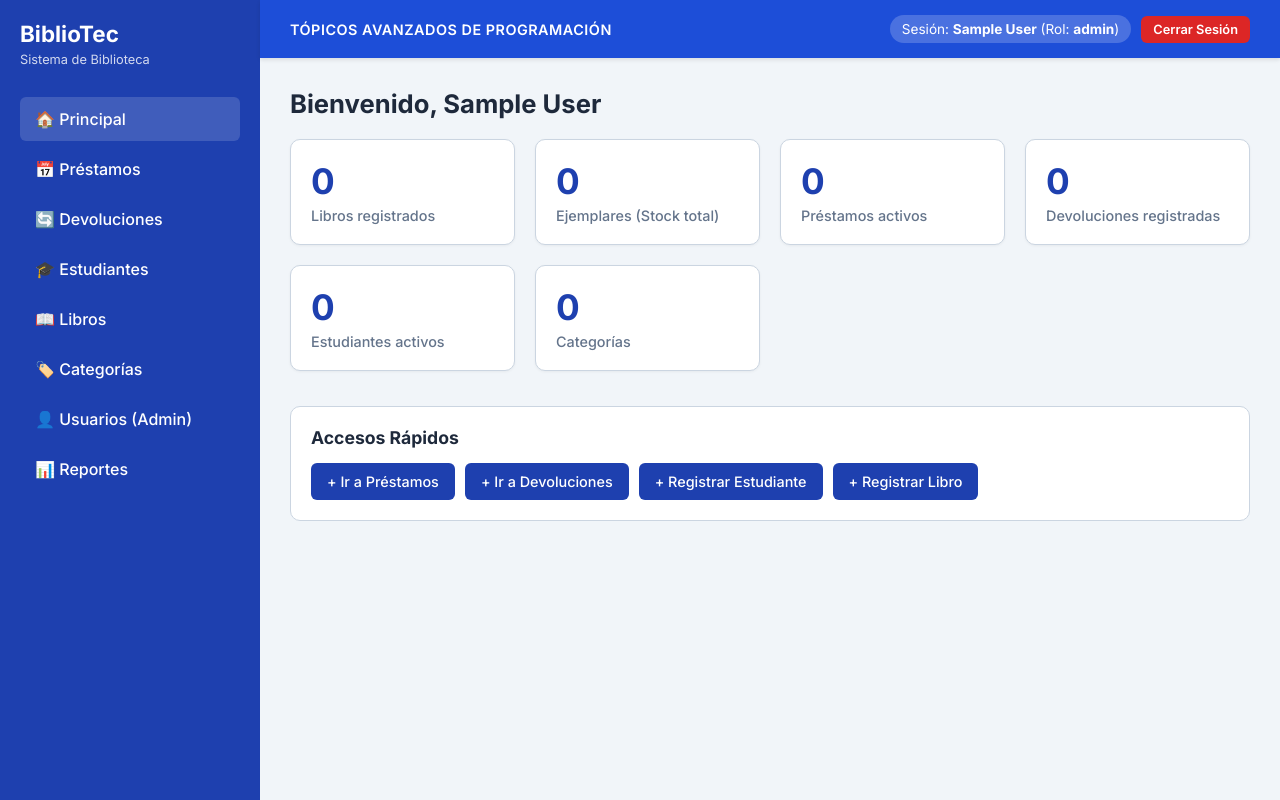
After one commit to SopaDePixel-dev/Bibliotec, a PHP site: page /dashboard_admin.php in a window 1280 px wide. The commit adds this page. Run offline with PHP 8.4, Linux system fonts and the light colour scheme; the visitor is signed in with stand-in values (Sample User, id 1); data that the repository does not hold is empty.

Commit message:
Refactor category management in Categorias.php for improved readability and error handling; add dashboard_admin.php for admin panel functionality with metrics overview.

```diff
--- /dev/null
+++ b/dashboard_admin.php
@@ -0,0 +1,152 @@
+<?php
+session_start();
+
+if (!isset($_SESSION['id_usuario'])) {
+    header("Location: login.php");
+    exit;
+}
+
+include 'conexion.php';
+
+try {
+    $totalLibros = $pdo->query("SELECT COUNT(*) FROM libros")->fetchColumn();
+    $totalEjemplares = $pdo->query("SELECT SUM(stock) FROM libros")->fetchColumn() ?: 0;
+    $prestamosActivos = $pdo->query("SELECT COUNT(*) FROM prestamo WHERE estado = 'Activo'")->fetchColumn();
+    $totalDevoluciones = $pdo->query("SELECT COUNT(*) FROM devolucion")->fetchColumn();
+    $totalEstudiantes = $pdo->query("SELECT COUNT(*) FROM estudiante")->fetchColumn();
+    $totalCategorias = $pdo->query("SELECT COUNT(*) FROM categoria")->fetchColumn();
+} catch (PDOException $e) {
+    $totalLibros = 0;
+    $totalEjemplares = 0;
+    $prestamosActivos = 0;
+    $totalDevoluciones = 0;
+    $totalEstudiantes = 0;
+    $totalCategorias = 0;
+}
+?>
+
+<!DOCTYPE html>
+<html lang="es">
+<head>
+    <meta charset="UTF-8">
+    <meta name="viewport" content="width=device-width, initial-scale=1.0">
+    <title>BiblioTec - Panel Principal</title>
+    <link href="https://fonts.googleapis.com/css2?family=Inter:wght@300;400;500;600;700&display=swap" rel="stylesheet">
+    <style>
+        :root {
+            --primary: #1e40af;
+            --primary-dark: #1e3a8a;
+            --bg-color: #f1f5f9;
+            --card-bg: #ffffff;
+            --text-main: #1e293b;
+            --text-muted: #64748b;
+            --border-color: #cbd5e1;
+        }
+
+        * { box-sizing: border-box; margin: 0; padding: 0; font-family: 'Inter', sans-serif; }
+        body { background-color: var(--bg-color); color: var(--text-main); display: flex; min-height: 100vh; }
+
+        aside { width: 260px; background-color: var(--primary); color: white; display: flex; flex-direction: column; padding: 20px; }
+        aside h2 { font-size: 1.4rem; margin-bottom: 5px; }
+        aside p { font-size: 0.8rem; opacity: 0.8; margin-bottom: 30px; }
+        aside nav a { display: block; padding: 12px 15px; color: white; text-decoration: none; border-radius: 6px; font-weight: 500; margin-bottom: 6px; transition: background 0.2s; }
+        aside nav a:hover, aside nav a.active { background-color: rgba(255, 255, 255, 0.15); }
+
+        main { flex: 1; display: flex; flex-direction: column; }
+
+        header { background-color: #1d4ed8; color: white; padding: 15px 30px; display: flex; justify-content: space-between; align-items: center; box-shadow: 0 2px 4px rgba(0,0,0,0.1); }
+        header .materia { font-size: 0.9rem; font-weight: 600; letter-spacing: 0.5px; }
+        header .user-info { display: flex; align-items: center; gap: 10px; font-size: 0.85rem; }
+        header .user-badge { background: rgba(255,255,255,0.2); padding: 6px 12px; border-radius: 20px; }
+
+        .btn-logout { background-color: #dc2626; color: white; padding: 6px 12px; border-radius: 6px; text-decoration: none; font-size: 0.8rem; font-weight: 600; transition: background 0.2s; }
+        .btn-logout:hover { background-color: #b91c1c; }
+
+        .content-body { padding: 30px; overflow-y: auto; }
+        .welcome-title { font-size: 1.6rem; font-weight: 700; margin-bottom: 20px; }
+
+        .metrics-grid { display: grid; grid-template-columns: repeat(auto-fit, minmax(200px, 1fr)); gap: 20px; margin-bottom: 35px; }
+        .metric-card { background: var(--card-bg); padding: 20px; border-radius: 10px; border: 1px solid var(--border-color); box-shadow: 0 1px 3px rgba(0,0,0,0.05); }
+        .metric-card h3 { font-size: 2.2rem; font-weight: 700; color: var(--primary); margin-bottom: 5px; }
+        .metric-card p { font-size: 0.9rem; color: var(--text-muted); font-weight: 500; }
+
+        .quick-actions { background: var(--card-bg); padding: 20px; border-radius: 10px; border: 1px solid var(--border-color); }
+        .quick-actions h4 { margin-bottom: 15px; font-size: 1.1rem; }
+        .btn-group { display: flex; flex-wrap: wrap; gap: 10px; }
+        .btn { background-color: var(--primary); color: white; padding: 10px 16px; border-radius: 6px; text-decoration: none; font-size: 0.9rem; font-weight: 500; transition: background 0.2s; }
+        .btn:hover { background-color: var(--primary-dark); }
+    </style>
+</head>
+<body>
+
+    <aside>
+        <h2>BiblioTec</h2>
+        <p>Sistema de Biblioteca</p>
+        <nav>
+            <a href="index.php" class="active">🏠 Principal</a>
+            <a href="prestamos.php">📅 Préstamos</a>
+            <a href="devoluciones.php">🔄 Devoluciones</a>
+            <a href="estudiantes.php">🎓 Estudiantes</a>
+            <a href="libros.php">📖 Libros</a>
+            <a href="categorias.php">🏷️ Categorías</a>
+            <a href="usuarios.php">👤 Usuarios (Admin)</a>
+            <a href="reportes.php">📊 Reportes</a>
+        </nav>
+    </aside>
+
+    <main>
+        <header>
+            <span class="materia">TÓPICOS AVANZADOS DE PROGRAMACIÓN</span>
+            <div class="user-info">
+                <span class="user-badge">
+                    Sesión: <strong><?php echo htmlspecialchars($_SESSION['nombre']); ?></strong>
+                    (Rol: <strong><?php echo htmlspecialchars($_SESSION['rol']); ?></strong>)
+                </span>
+                <a href="logout.php" class="btn-logout">Cerrar Sesión</a>
+            </div>
+        </header>
+
+        <div class="content-body">
+            <h1 class="welcome-title">Bienvenido, <?php echo htmlspecialchars($_SESSION['nombre']); ?></h1>
+
+            <div class="metrics-grid">
+                <div class="metric-card">
+                    <h3><?php echo $totalLibros; ?></h3>
+                    <p>Libros registrados</p>
+                </div>
+                <div class="metric-card">
+                    <h3><?php echo $totalEjemplares; ?></h3>
+                    <p>Ejemplares (Stock total)</p>
+                </div>
+                <div class="metric-card">
+                    <h3><?php echo $prestamosActivos; ?></h3>
+                    <p>Préstamos activos</p>
+                </div>
+                <div class="metric-card">
+                    <h3><?php echo $totalDevoluciones; ?></h3>
+                    <p>Devoluciones registradas</p>
+                </div>
+                <div class="metric-card">
+                    <h3><?php echo $totalEstudiantes; ?></h3>
+                    <p>Estudiantes activos</p>
+                </div>
+                <div class="metric-card">
+                    <h3><?php echo $totalCategorias; ?></h3>
+                    <p>Categorías</p>
+                </div>
+            </div>
+
+            <div class="quick-actions">
+                <h4>Accesos Rápidos</h4>
+                <div class="btn-group">
+                    <a href="prestamos.php" class="btn">+ Ir a Préstamos</a>
+                    <a href="devoluciones.php" class="btn">+ Ir a Devoluciones</a>
+                    <a href="estudiantes.php" class="btn">+ Registrar Estudiante</a>
+                    <a href="libros.php" class="btn">+ Registrar Libro</a>
+                </div>
+            </div>
+        </div>
+    </main>
+
+</body>
+</html>
```
Also changed, not shown: Categorias.php (+26 -19 lines), index.php (+33 -118 lines).
